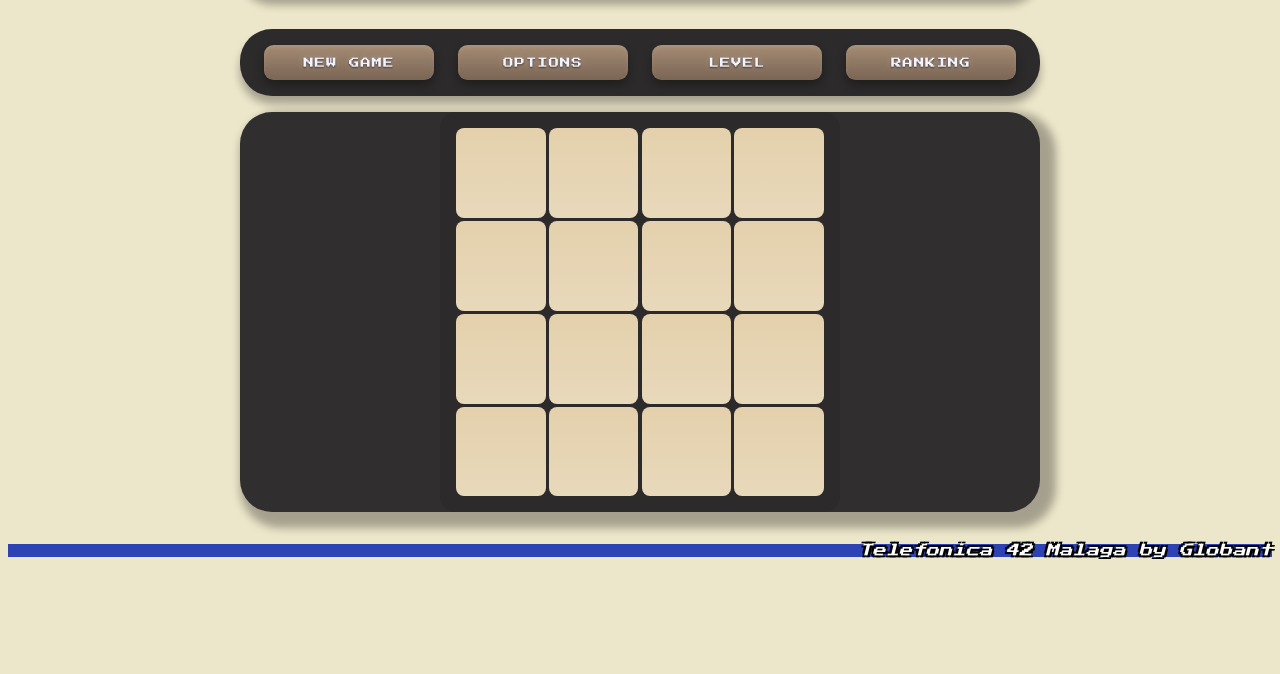
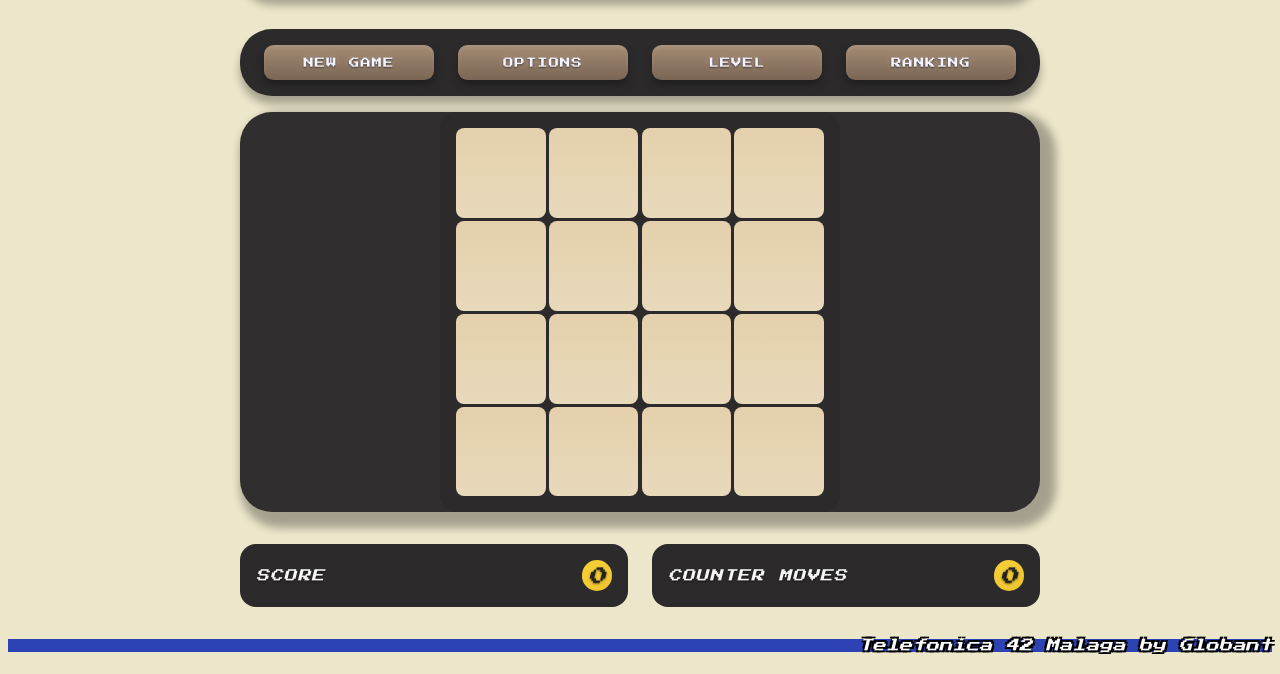
Before and after one commit to israelalcaide/2048-Globant, a plain HTML site: page index.html in a window 1280 px wide. Shown: the part 126-800 px from the top of the page. Drawn offline with Linux system fonts and the light colour scheme.

Commit message:
exploring&pulish

```diff
--- a/engine.js
+++ b/engine.js
@@ -1,8 +1,12 @@
+//engine.js
 // grid size (4x4 board)
 const SIZE = 4;
 let grid;
 let playing = false;
 let score = 0;
+let moves = 0;
+const scoreElement = document.getElementById('score');
+const movesElement = document.getElementById('moves');
 
 
 // main grid + game state
@@ -23,8 +27,16 @@ function getEmptyCells(g) {
 // get all empty cells positions from the grid
 function addRandomTile(g, pFour = 0.10) {
   const empty = getEmptyCells(g);
-  if (!empty.length) return false;
+  if (!empty.length)
+    return false;
   const { r, c } = empty[Math.floor(Math.random() * empty.length)];
   g[r][c] = Math.random() < pFour ? 4 : 2;
   return true;
 }
+
+function updateHUD() {
+  if (scoreElement)
+    scoreElement.textContent = score;
+  if (movesElement)
+    movesElement.textContent = moves;
+}
--- a/events.js
+++ b/events.js
@@ -1,6 +1,6 @@
+// events.js
 // main container for tiles (grid overlay)
 const tilesElement = document.getElementById('tiles');
-
 
 
 // draw all tiles on screen (sizes + positions)
@@ -19,7 +19,8 @@ function render() {
   for (let r = 0; r < SIZE; r++) {
     for (let c = 0; c < SIZE; c++) {
       const v = grid[r][c];
-      if (v <= 0) continue;
+      if (v <= 0)
+        continue;
 
       const el = document.createElement('div');
       el.className = `tile tile-${v}`;
@@ -30,6 +31,7 @@ function render() {
       tilesElement.appendChild(el);
     }
   }
+  updateHUD();
 }
 
 
@@ -37,6 +39,7 @@ function render() {
 function newGame() {
   grid = makeEmptyGrid();
   score = 0;
+  moves = 0;
   addRandomTile(grid);
   addRandomTile(grid);
   playing = true;
@@ -56,12 +59,17 @@ window.addEventListener('keydown', (e) => {
   if (!playing) return;
 
   let moved = false;
-  if (e.key === 'ArrowLeft')  moved = move('left');
-  else if (e.key === 'ArrowRight') moved = move('right');
-  else if (e.key === 'ArrowUp') moved = move('up');
-  else if (e.key === 'ArrowDown') moved = move('down');
+  if (e.key === 'ArrowLeft')
+    moved = move('left');
+  else if (e.key === 'ArrowRight')
+    moved = move('right');
+  else if (e.key === 'ArrowUp')
+    moved = move('up');
+  else if (e.key === 'ArrowDown')
+    moved = move('down');
 
   if (moved) {
+    moves++;
     addRandomTile(grid);
     render();
   }
--- a/index.html
+++ b/index.html
@@ -34,6 +34,18 @@
 				<div class="tiles" id="tiles"></div>
 			</div>
 		</section>
+
+		<section class="hud">
+			<div class="stat">
+				<span class="label">Score</span>
+				<span id="score">0</span>
+			</div>
+			<div class="stat">
+				<span class="label">Counter Moves</span>
+				<span id="moves">0</span>
+			</div>
+</section>
+
 	</main>
 
 	 <footer class="footer">
--- a/styles.css
+++ b/styles.css
@@ -143,6 +143,56 @@
 .tile-1024 { background: linear-gradient(135deg, #f8d64c, #edc53f); color:#222; font-size:1.1rem; }
 .tile-2048 { background: linear-gradient(135deg, #f8d13a, #edc22e); color:#222; font-size:1.1rem; }
 
+
+.hud {
+	max-width: 50rem;
+	margin-top: 2rem;
+	gap: 1.5rem;
+	display: grid;
+	align-items: center;
+	grid-template-columns: repeat(2, 1fr);
+
+}
+
+.stat {
+	background: #2c2a2a;
+	border-radius: 1rem;
+	padding: 1rem 1rem;
+	display: flex;
+	align-items: center;
+	justify-content: space-between;
+	font-family: 'Press Start 2P', monospace;
+	color: #f5f5f7;
+	text-shadow: 0 1px 2px rgba(0,0,0,0.6);
+
+
+}
+
+.stat .label {
+	font-size: 0.8rem;
+	letter-spacing: 1px;
+	text-transform: uppercase;
+	border-radius: 1rem;
+}
+
+.stat #score {
+	font-size: 1rem;
+	padding: 0.4rem;
+	text-align: center;
+	color:rgb(252, 252, 252);background: linear-gradient(135deg, #f8d13a, #edc22e); color:#222; font-size:1.1rem;
+	border-radius: 1rem;
+
+}
+
+.stat #moves {
+	font-size: 1rem;
+	padding: 0.4rem;
+	text-align: center;
+	color:rgb(252, 252, 252);background: linear-gradient(135deg, #f8d13a, #edc22e); color:#222; font-size:1.1rem;
+	border-radius: 1rem;
+
+}
+
 .footer {
 	font-size: 1rem;
 	color:rgb(252, 252, 252);
@@ -150,5 +200,4 @@
 	justify-content: right;
 	background-color: #2d43b3;
 	text-shadow: 2px 2px 0px #000000, -2px -2px 0px #000000, 2px -2px 0px #000000, -2px 2px 0px #000000;
-
 }
```
Also changed, not shown: aux.js (+11 -6 lines). Lines whose indentation alone changed are shown as unchanged.
